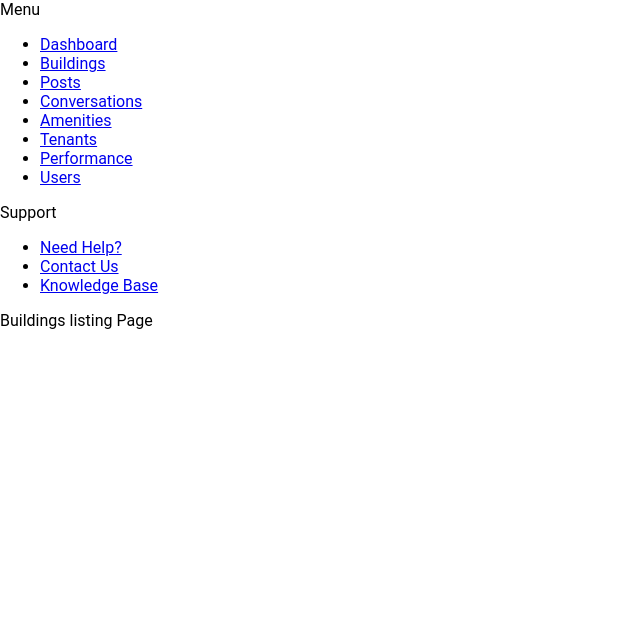
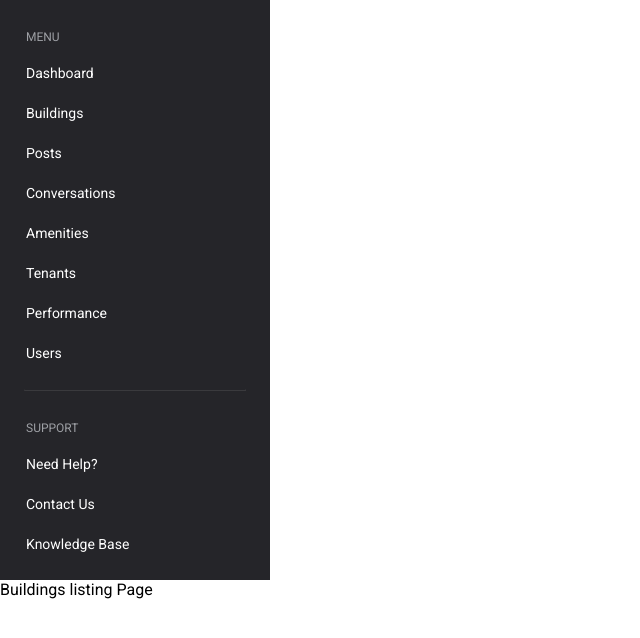
Before and after one commit to jharper202007/mojo, a React (Create React App) app: page / in a window 1280 px wide. Shown: the top 638 px of the page, without its empty margins (0-640 px from the left). Built offline with nearby package versions, Linux system fonts and the light colour scheme.

Commit message:
Style navigation

```diff
--- a/public/index.html
+++ b/public/index.html
@@ -15,6 +15,8 @@
       user's mobile device or desktop. See https://developers.google.com/web/fundamentals/web-app-manifest/
     -->
     <link rel="manifest" href="%PUBLIC_URL%/manifest.json" />
+    <link href='http://fonts.googleapis.com/css?family=Roboto' rel='stylesheet' type='text/css'>
+
     <!--
       Notice the use of %PUBLIC_URL% in the tags above.
       It will be replaced with the URL of the `public` folder during the build.
--- a/src/components/layout/NavBar/NavBarMenu/index.jsx
+++ b/src/components/layout/NavBar/NavBarMenu/index.jsx
@@ -1,16 +1,19 @@
 import React from 'react';
 
-import NavBarMenuItem from './../NavBarMenuItem';
+import NavBarMenuItem from '../NavBarMenuItem';
+import styles from '../navbar.module.css';
 
-const NavBarMenu = ({ title, items }) => {
+const NavBarMenu = ({ title, items, isLastSubMenu }) => {
   return (
-    <div>
-      <div>{title}</div>
+    <div className={styles.sub_menu}>
+      <div className={styles.menu_title}>{title}</div>
       <ul>
-      {items.map(item => (
-        <NavBarMenuItem key={item.link} {...item} />
-      ))}
+        {items.map(item => (
+          <NavBarMenuItem key={item.link} {...item} />
+        ))}
       </ul>
+
+      {!isLastSubMenu && <hr className={styles.divider} />}
     </div>
   )
 };
--- a/src/components/layout/NavBar/NavBarMenuItem/index.jsx
+++ b/src/components/layout/NavBar/NavBarMenuItem/index.jsx
@@ -1,11 +1,15 @@
 import React from 'react';
 import { NavLink } from 'react-router-dom';
 
+import styles from '../navbar.module.css';
+
 const NavBarMenuItem = ({ title, link }) => {
   return (
-    <li>
-      <NavLink to={link} exact>{title}</NavLink>
-    </li>
+    <NavLink to={link} exact className={styles.nav_item} activeClassName={styles.active}>
+      <li>
+        {title}
+      </li>
+    </NavLink>
   );
 };
 
--- a/src/components/layout/NavBar/index.jsx
+++ b/src/components/layout/NavBar/index.jsx
@@ -2,12 +2,17 @@ import React from 'react';
 
 import NavBarMenu from './NavBarMenu';
 import navigation from '../../../data/navigation';
+import styles from './navbar.module.css';
 
 const NavBar = () => {
   return (
-    <nav>
-      {navigation.map(subMenu => (
-        <NavBarMenu key={subMenu.title} {...subMenu} />
+    <nav className={styles.sidenav}>
+      {navigation.map((subMenu, index) => (
+        <NavBarMenu
+          key={subMenu.title}
+          {...subMenu}
+          isLastSubMenu={index === navigation.length - 1}
+        />
       ))}
     </nav>
   );
--- /dev/null
+++ b/src/components/layout/NavBar/navbar.module.css
@@ -0,0 +1,50 @@
+.sidenav {
+  display: flex;
+  flex-direction: column;
+  height: 100%;
+  width: 270px;
+  flex-wrap: nowrap;
+  background-color: #252529;
+  color: #ffffff;
+  font-family: 'Roboto-Medium', 'Roboto', sans-serif;
+}
+
+.sub_menu {
+  padding: 0 10px;
+}
+
+.sub_menu ul {
+  padding: 0;
+  margin-top: 9px;
+}
+
+.menu_title {
+  color: #9ea0a5;
+  font-size: 12px;
+  text-transform: uppercase;
+  padding: 30px 16px 0;
+}
+
+.nav_item {
+  list-style: none;
+  text-decoration: none;
+  font-size: 14px;
+  line-height: 22px;
+}
+
+.nav_item li {
+  color: #ffffff;
+  max-height: 40px;
+  padding: 9px 16px;
+}
+
+.active li {
+  background-color: #1665d8;
+  border-radius: 5px;
+}
+
+.divider {
+  border-top: 1px solid #252529;
+  opacity: 0.1;
+  margin: 0 14px;
+}
--- a/src/index.css
+++ b/src/index.css
@@ -1,5 +1,6 @@
 body {
   margin: 0;
+  height: 100%;
   font-family: 'Roboto', -apple-system, BlinkMacSystemFont, sans-serif;
   -webkit-font-smoothing: antialiased;
   -moz-osx-font-smoothing: grayscale;
```
